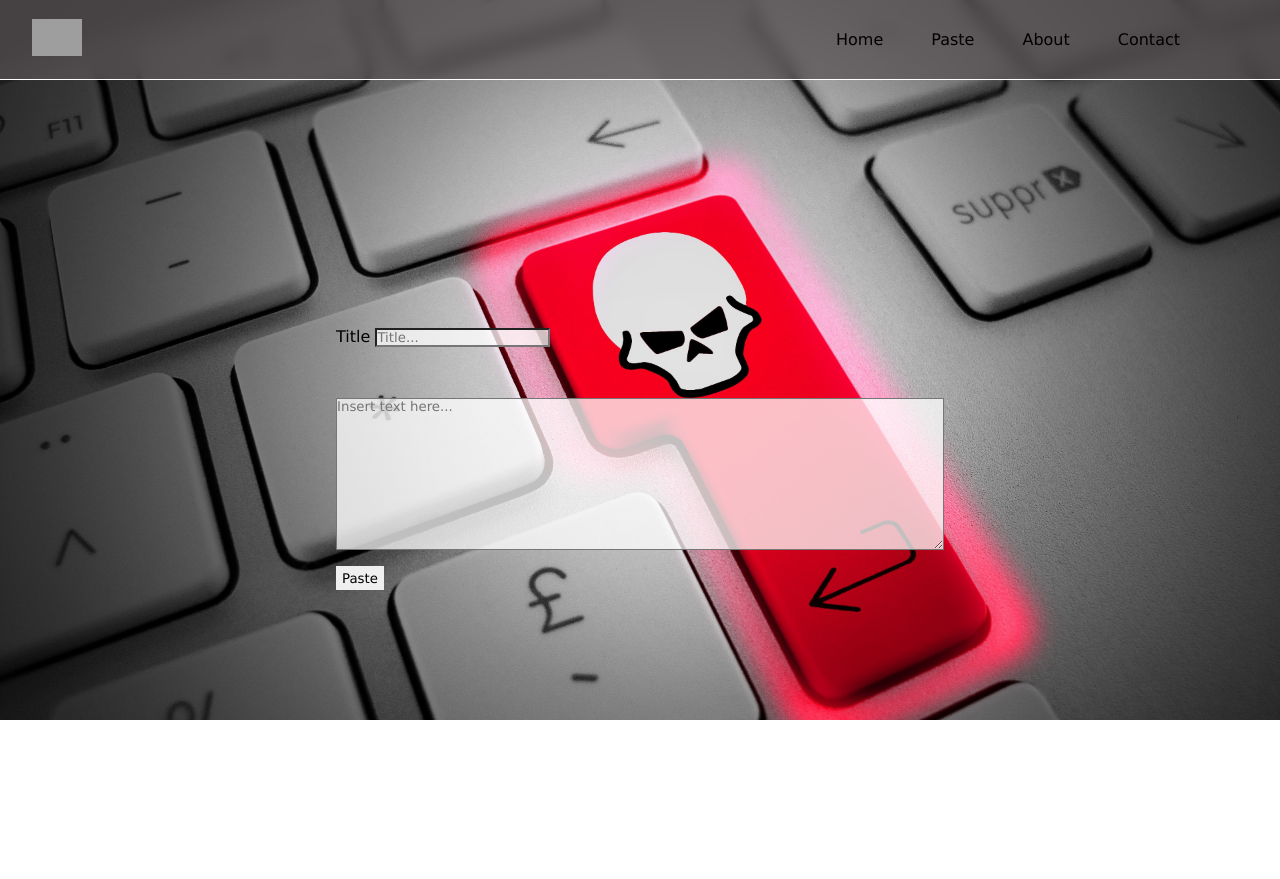
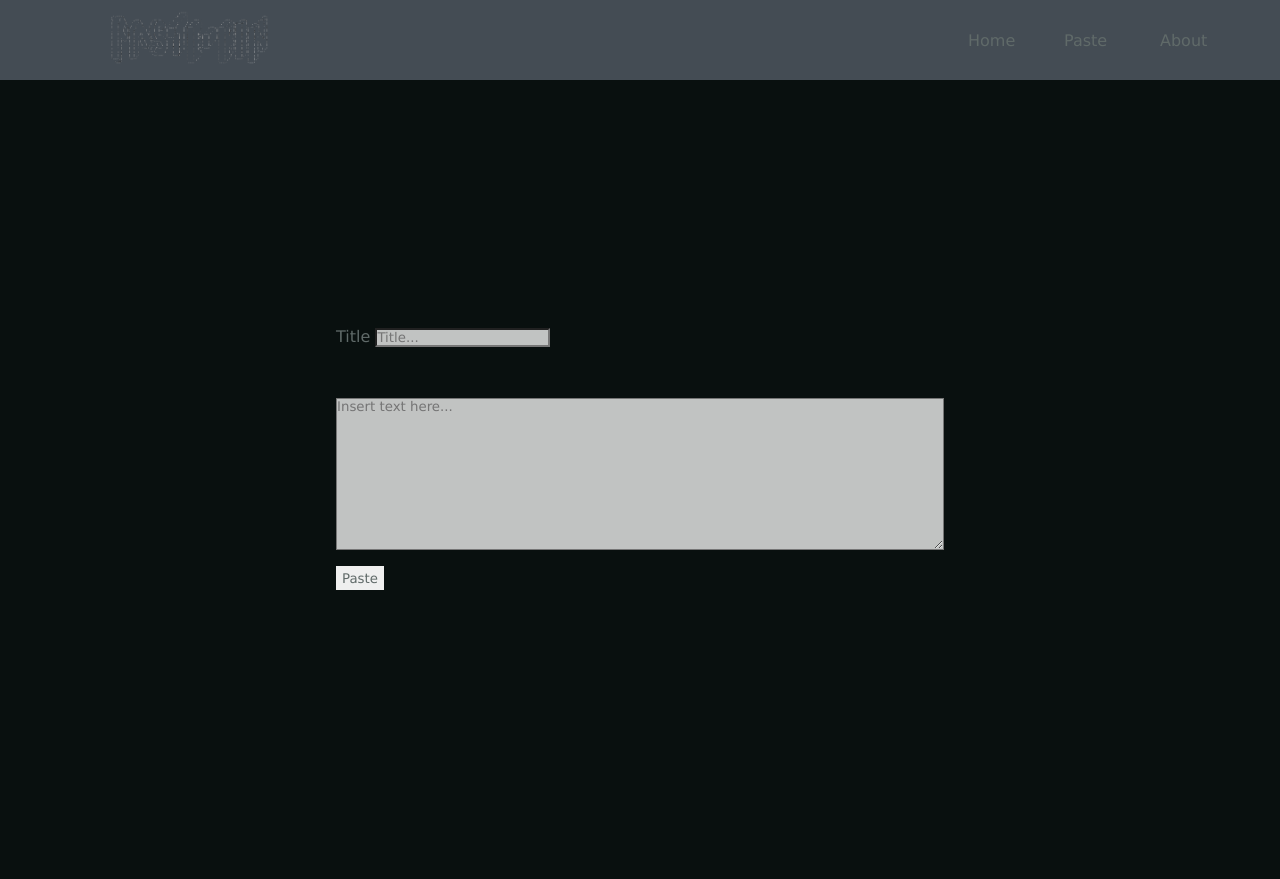
Before and after one commit to skillz4real/paste-bin, a Flask app: page / in a window 1280 px wide. Run offline with Flask 3, Linux system fonts and the light colour scheme; grey boxes are pictures that could not be loaded.

Commit message:
Changes to main.xss base.html and added the banner and the background styles

```diff
--- a/static/css/main.css
+++ b/static/css/main.css
@@ -1,9 +1,18 @@
+:root{
+  --black: #09100f;
+  --white: #606a69;
+  --highlights: #485655;
+  --bg: #444c54;
+}
+
 *{
-  color: black;
+  color: var(--white);
   padding: 0;
   margin: 0;
   display: inline-block;
   font-family: Verdana;
+  max-width: 100%;
+  max-height: 100%;
 }
 
 body{
@@ -14,9 +23,7 @@ body{
   justify-items: center;
   grid-template-columns: 1fr 2fr 1fr;
   gap: 2rem;
-  background: url("./../assets/wallpaperflare.com_wallpaper.jpg");
-  background-repeat: no-repeat;
-  background-size: cover;
+  background-color: var(--black);
   position: fixed;
   overflow-y: scroll;
 }
@@ -25,12 +32,24 @@ body{
   display: none;
 }
 
+.logo-container{
+  width: 30vw;
+  padding: 0rem;
+  align-items: center;
+  justify-content: center;
+}
 
 .logo{
-  width: 50px;
-  margin: 2rem
+  scale: 0.42;
+  transition: scale 100ms ease-in-out;
+  filter: grayscale(100%);
 }
 
+.logo:hover{
+  scale: 0.45;
+}
+
+/* the way we defined the gap allow us to set a default value of 1 rem and overwrite it everytime we need to */
 .flex {
   display: flex;
   gap: var(--gap, 1rem);
@@ -38,7 +57,6 @@ body{
 
 .primary-header {
   align-items: center;
-  border-bottom: 1px solid white;
   justify-content: space-between;
   width: 100vw;
   position: fixed;
@@ -54,11 +72,11 @@ body{
   }
 }
 
+/*the gap defined here overrides the one defined in flex*/
 .primary-nav {
   --gap: 3rem;
   list-style: none;
   padding: 0rem;
-  margin-right: 5rem;
   width: 30vw;
   align-items: center;
   justify-content: center;
@@ -70,19 +88,32 @@ body{
 
 @supports(backdrop-filter: blur(1rem)){
   .primary-header{
-    background: hsl(351.43 4.05% 33.92%/0.75);
-    backdrop-filter: blur(0.5rem);
+    background: var(--bg);
+    backdrop-filter: blur(0.8rem);
   }
 }
 
 
 .primary-header a{
   text-decoration:none;
-  color: white;
+  color: var(--white);
+  font-size: 1 rem;
+  transition: font-size 100ms ease-in-out;
 }
 
+.primary-header span{
+  width: 3rem
+}
+
+
+.primary-header a:hover{
+  font-size: 1.1rem;
+  cursor: pointer;
+}
+
+
 .mobile-nav-toggle {
-  background-color: grey;
+  background-color: var(--bg);
   display: none;
 }
 
@@ -91,7 +122,7 @@ body{
 }
 
 .textarea{
-  background-color: transparent;
+  background-color: var(--bg);
   max-height: 500px;
   background: hsl(0 0% 100%/0.75);
 }
@@ -130,7 +161,7 @@ body{
 th, td {
   padding: 8px;
   text-align: left;
-  border-bottom: 1px solid black;
+  border-bottom: 1px solid var(--black);
   display:inline-block;
 }
 
--- a/templates/base.html
+++ b/templates/base.html
@@ -8,21 +8,16 @@
     <script src="{{url_for('static', filename='js/index.js')}}" defer></script>
   </head>
   <body>
-    <button class="mobile-nav-toggle" aria-controls="primary-nav" aria-expanded="false">
-      <span>
-      </span>
-    </button>
     <nav class="flex primary-header">
-      <a href="/">
-        <span>
-          <img src="{{url_for('static', filename='assets/logo.png')}}" class="logo">
-        </span>
-      </a>
+      <div class="logo-container flex">
+        <a href="/">
+          <img src="{{url_for('static', filename='assets/banner.png')}}" class="logo">
+        </a>
+      </div>
       <ul class="primary-nav flex" data-visible="false">
         <li><a href="/"><span>Home</span></a></li>
-        <li><a><span>Paste</span></a></li>
-        <li><a><span>About</span></a></li>
-        <li id="contact"><a><span>Contact</span></a></li>
+        <li><a href="/paste"><span>Paste</span></a></li>
+        <li><a href="https://github.com/skillz4real" target="_blank"><span>About</span></a></li>
       </ul>
     </nav>
     <!-- can add jinja syntaxe for control flow and add if user logged in then display account info else display login buttons -->
```
Also changed, not shown: banner.txt (added, +15 -0 lines), static/assets/banner.png (added), static/assets/bg.png (added), static/assets/colored-banner.png (added).
